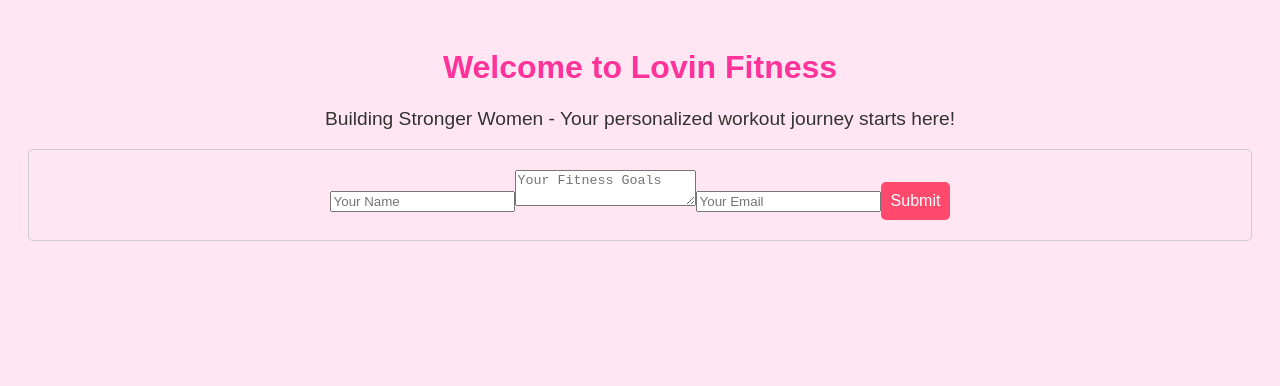
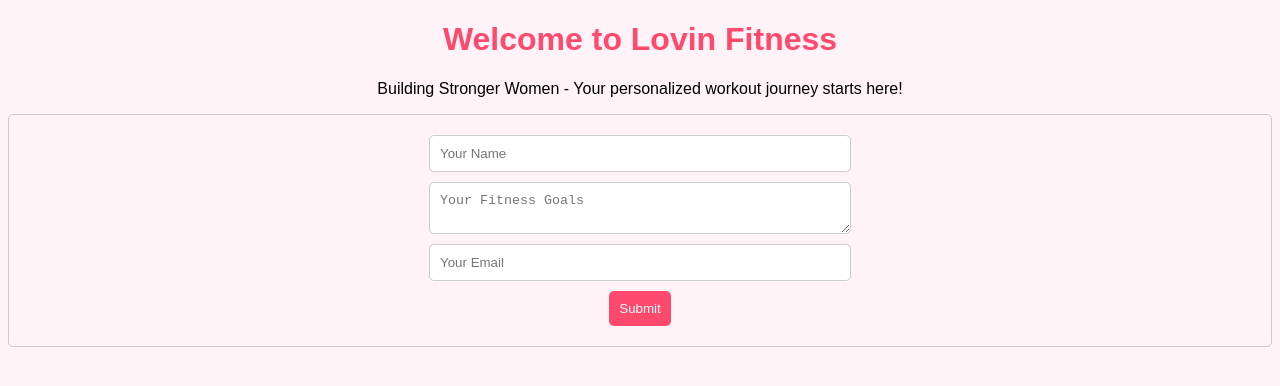
Before and after one commit to AbC-Bleep/Lovin.fitness, a Next.js app: page / in a window 1280 px wide. Shown: the top 386 px of the page. Built offline with nearby package versions, Linux system fonts and the light colour scheme.

Commit message:
Update globals.css

```diff
--- a/styles/globals.css
+++ b/styles/globals.css
@@ -1,30 +1,34 @@
 body {
   font-family: Arial, sans-serif;
-  background-color: #ffe6f2;
-  color: #333;
+  background-color: #fff3f8;
   text-align: center;
-  padding: 20px;
 }
 
 h1 {
-  color: #ff3399;
-  font-size: 2rem;
+  color: #ff4a6e;
 }
 
-p {
-  font-size: 1.2rem;
+form {
+  display: flex;
+  flex-direction: column;
+  align-items: center;
+  gap: 10px;
+  max-width: 400px;
+  margin: auto;
+}
+
+input, textarea {
+  width: 100%;
+  padding: 10px;
+  border: 1px solid #ccc;
+  border-radius: 5px;
 }
 
 button {
-  background-color: #ff3399;
+  background: #ff4a6e;
   color: white;
+  padding: 10px 20px;
   border: none;
-  padding: 10px 20px;
   cursor: pointer;
-  font-size: 1rem;
   border-radius: 5px;
 }
-
-button:hover {
-  background-color: #cc0077;
-}
```
